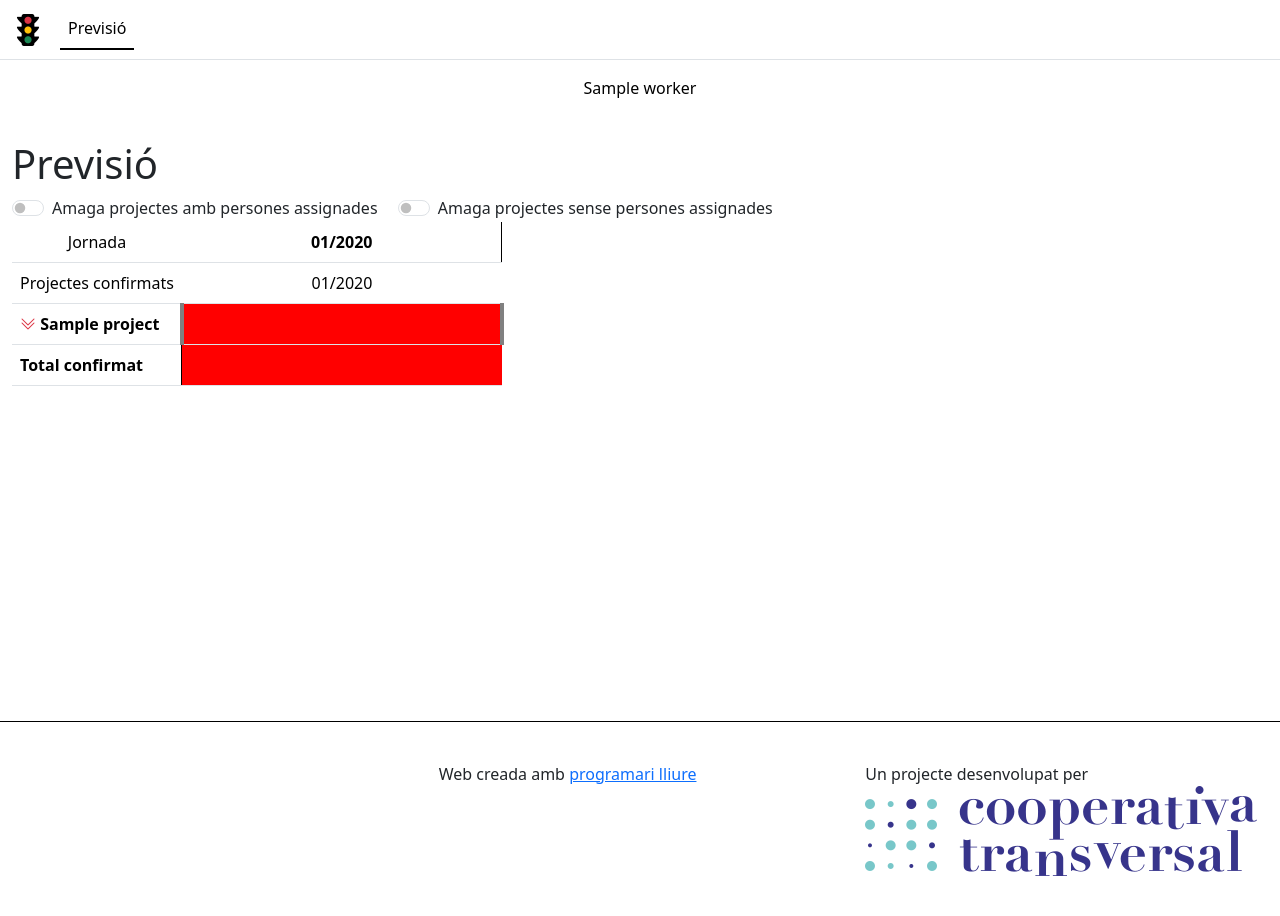
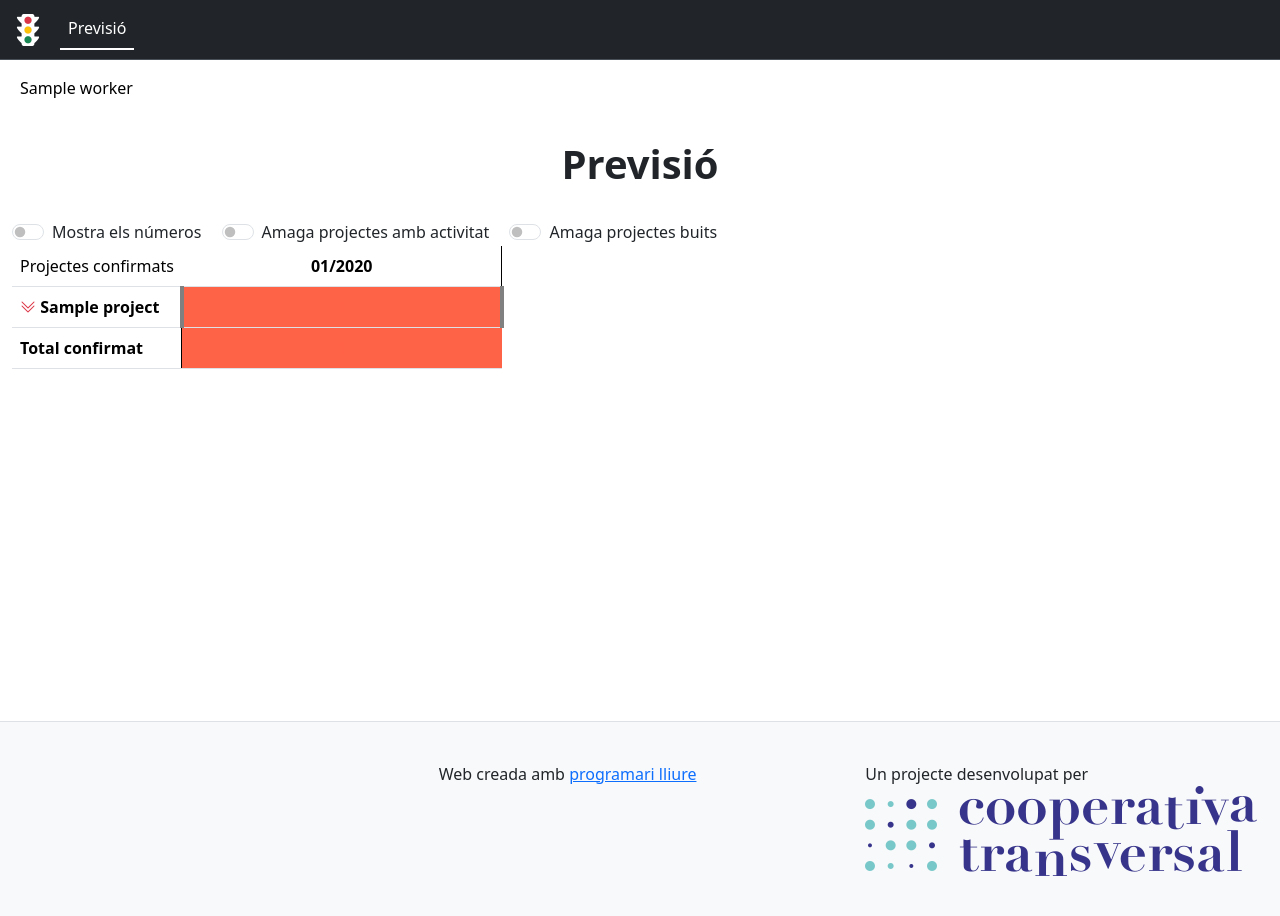
Before and after one commit to transversalcoop/semafor, a Django app: page /forecast in a window 1280 px wide. Run offline with Django 5.2, Linux system fonts and the light colour scheme; a user stored in the database is signed in; tables that the repository leaves empty hold one stand-in row (values such as "Sample post"); some libraries are stand-ins or nearby versions.

Commit message:
Better styles. Much more eficient views and real-time updates

```diff
--- a/semafor/models.py
+++ b/semafor/models.py
@@ -66,7 +66,7 @@ class Project(models.Model):
     def work_forecasts(self, worker=None):
         m = {}
         if worker:
-            forecasts = self.workforecast_set.filter(worker=worker)
+            forecasts = [x for x in self.workforecast_set.all() if x.worker == worker]
         else:
             forecasts = self.workforecast_set.all()
         for wa in forecasts:
@@ -92,7 +92,7 @@ class Project(models.Model):
 
     def content_classes(self, worker=None):
         if worker:
-            forecasts = self.workforecast_set.filter(worker=worker)
+            forecasts = (x for x in self.workforecast_set.all() if x.worker == worker)
         else:
             forecasts = self.workforecast_set.all()
 
--- a/semafor/static/style.css
+++ b/semafor/static/style.css
@@ -1,5 +1,11 @@
 body, wrapper {
   min-height: 100vh;
+}
+
+h1 {
+  font-weight: 600;
+  text-align: center;
+  margin-bottom: 2rem;
 }
 
 #content {
@@ -14,6 +20,10 @@ body, wrapper {
 }
 
 .navbar-nav .nav-link.active {
+  border-bottom: 2px solid white;
+}
+
+.navbar-nav.navbar-light .nav-link.active {
   border-bottom: 2px solid black;
 }
 
@@ -96,7 +106,7 @@ table.table th a:hover {
   width: 5rem;
 }
 
-.border-top {
+.border-top-black {
   border-top: 1px solid black !important;
 }
 
@@ -148,17 +146,9 @@ table.table th a:hover {
   color: orange !important;
 }
 
-.dedication-orange:hover {
-  color: black !important;
-}
-
 .dedication-red {
-  background-color: red !important;
-  color: red !important;
-}
-
-.dedication-red:hover {
-  color: white !important;
+  background-color: tomato !important;
+  color: tomato !important;
 }
 
 .dedication-black {
--- a/semafor/templates/fragments/forecast_all.html
+++ b/semafor/templates/fragments/forecast_all.html
@@ -7,10 +7,9 @@
   </div>
   <table class="table">
     <thead>
-      {{ table_head(_("Jornada"), time_span) }}
+      {{ table_head(_("Projectes confirmats"), time_span) }}
     </thead>
     <tbody>
-      {{ table_head(_("Projectes confirmats"), time_span, el="td") }}
       {{ projects_table(projects, time_span, confirmed_worked, total_worked, total_dedication, worker=object, project_forecasts=project_forecasts, worker_dedications=worker_dedications) }}
     </tbody>
   </table>
--- a/semafor/templates/semafor/_macros.html
+++ b/semafor/templates/semafor/_macros.html
@@ -8,8 +8,8 @@
 
 {% macro workers_menu(request, workers) %}
 <div class="navbar navbar-expand-md bd-navbar">
-  <nav class="container-fluid d-flex justify-content-center" aria-label="Navegació secundària">
-    <ul class="navbar-nav mb-2 mb-lg-0">
+  <nav class="container-fluid d-flex justify-content-start" aria-label="Navegació secundària">
+    <ul class="navbar-nav mb-2 mb-lg-0 navbar-light">
       {% for w in workers %}
       <li class="nav-item">
         {% set link = url("worker_forecast", args=[w.uuid]) %}
@@ -39,7 +39,7 @@
  {{ project_row(project, time_span, total_dedication, worker=worker, project_forecasts=project_forecasts, worker_dedications=worker_dedications) }}
 {% endfor %}
 
-<tr class="border-top">
+<tr class="border-top-black">
   <th class="fw-bold">{{ _("Total confirmat") }}</th>
   {% for year, month in time_span %}
     {% with total_worked=confirmed_worked[(year, month)], total_dedication=total_dedication[(year, month)] %}{% include 'fragments/forecast_total.html' %}{% endwith %}
@@ -47,13 +47,13 @@
 </tr>
 
 {% if len(projects.filter(confirmed=False)) > 0 %}
-<tr><td>{{ _("Projectes no confirmats") }}</td></tr>
+{{ table_head(_("Projectes no confirmats"), time_span, el="td") }}
 
 {% for project in projects.filter(confirmed=False) %}
  {{ project_row(project, time_span, total_dedication, worker=worker, project_forecasts=project_forecasts, worker_dedications=worker_dedications, confirmed=False) }}
 {% endfor %}
 
-<tr class="border-top">
+<tr class="border-top-black">
   <th class="fw-bold">{{ _("Total") }}</th>
   {% for year, month in time_span %}
     {% with total_worked=total_worked[(year, month)], total_dedication=total_dedication[(year, month)] %}{% include 'fragments/forecast_total.html' %}{% endwith %}
@@ -64,12 +64,19 @@
 
 {% macro toggle_rows_visibility_switches(project=False) %}
   <div class="form-check form-check-inline form-switch">
+    <input class="form-check-input" type="checkbox" role="switch" id="showNumbers" onchange="showNumbers(event.target.checked)">
+    <label class="form-check-label" for="showNumbers">
+      {{ _("Mostra els números") }}
+    </label>
+  </div>
+
+  <div class="form-check form-check-inline form-switch">
     <input class="form-check-input" type="checkbox" role="switch" id="hideFull" onchange="toggleFull(!event.target.checked)">
     <label class="form-check-label" for="hideFull">
       {% if project %}
-      {{ _("Amaga treballadores assignades al projecte") }}
+      {{ _("Amaga treballadores del projecte") }}
       {% else %}
-      {{ _("Amaga projectes amb persones assignades") }}
+      {{ _("Amaga projectes amb activitat") }}
       {% endif %}
     </label>
   </div>
@@ -80,7 +87,7 @@
       {% if project %}
       {{ _("Amaga treballadores no assignades al projecte") }}
       {% else %}
-      {{ _("Amaga projectes sense persones assignades") }}
+      {{ _("Amaga projectes buits") }}
       {% endif %}
     </label>
   </div>
@@ -141,7 +148,7 @@
 </tr>
 {% endfor %}
 
-<tr class="border-top">
+<tr class="border-top-black">
   <th class="fw-bold">{{ _("Total") }}</th>
   {% for year, month in time_span %}
     {% with total_worked=total_worked[(year, month)], total_dedication=total_dedication[(year, month)] %}{% include 'fragments/forecast_total.html' %}{% endwith %}
@@ -155,3 +162,19 @@
     {% with total_worked=totals[(year, month)], total_dedication=worker_dedications.get(worker.uuid, {}).get((year, month), {}).dedication, explanation=explanations[(year, month)] %}{% include 'fragments/project_month_forecast.html' %}{% endwith %}
   {% endfor %}
 {% endmacro %}
+
+{% macro breadcrumb(links) %}
+<nav aria-label="breadcrumb">
+  <ol class="breadcrumb">
+    {% for link in links %}
+    <li class="breadcrumb-item {% if loop.last %}active{% endif %}" {% if loop.last %}aria-current="page"{% endif %}>
+      {% if link.href %}
+      <a href="{{ link.href }}">{{ link.name }}</a>
+      {% else %}
+      {{ link.name }}
+      {% endif %}
+    </li>
+    {% endfor %}
+  </ol>
+</nav>
+{% endmacro %}
--- a/semafor/templates/semafor/base.html
+++ b/semafor/templates/semafor/base.html
@@ -24,8 +24,11 @@
     <link href="{{ static("style.css") }}" rel="stylesheet">
     <title>Semàfor</title>
   </head>
-
-  <body {% if not settings.DEBUG %}hx-boost="true"{% endif %}>
+  <body
+  {# TODO does not work well with websockets, as explained here https://www.reddit.com/r/htmx/comments/1ckskb0/issue_with_hxboosttrue_and_websockets_extension/
+  Put again if problem gets fixed in ws.js
+  {% if not settings.DEBUG %}hx-boost="true"{% endif %} #}
+  >
     {% if settings.STAGING_ENVIRONMENT_NAME %}
     <div class="staging-bow">
       {{ settings.STAGING_ENVIRONMENT_NAME }}
@@ -37,7 +40,7 @@
       </div>
     </div>
     <header>
-      <div class="navbar navbar-expand-md bd-navbar border-bottom">
+      <div class="navbar navbar-expand-md bd-navbar border-bottom bg-dark" data-bs-theme="dark">
         <nav class="container-fluid flex-wrap flex-md-nowrap" aria-label="Navegació principal">
           <a class="navbar-brand" href="/">
             <img src="{{ static("semafor.png") }}" class="h-2rem">
@@ -54,10 +57,11 @@
     <wrapper class="d-flex flex-column">
       <main id="content">
         <div class="container-fluid py-4">
+{% block breadcrumb %}{% endblock %}
 {% block content %}{% endblock %}
         </div>
       </main>
-      <footer class="border-top">
+      <footer class="bg-light border-top">
         <div class="py-3 my-4 container-fluid">
           <div class="row">
             <div class="col-lg-4">
@@ -92,6 +96,13 @@ function showClass(klass) {
 }
 function toggleEmpty(show) { if (show) { showClass("empty") } else { hideClass("empty") } }
 function toggleFull(show) { if (show) { showClass("full") } else { hideClass("full") } }
+function showNumbers(show) {
+  if (show) {
+    document.getElementById("content").classList.add("show-numbers");
+  } else {
+    document.getElementById("content").classList.remove("show-numbers");
+  }
+}
     </script>
   </body>
 </html>
--- a/semafor/templates/semafor/project_forecast.html
+++ b/semafor/templates/semafor/project_forecast.html
@@ -1,9 +1,13 @@
 {% extends "semafor/base.html" %}
 
-{% from 'semafor/_macros.html' import workers_menu %}
+{% from 'semafor/_macros.html' import workers_menu, breadcrumb %}
 
 {% block submenu %}
 {{ workers_menu(request, workers) }}
+{% endblock %}
+
+{% block breadcrumb %}
+{{ breadcrumb([{"name": _("Previsió"), "href": url("forecast")}, {"name": _("Projectes")}, {"name": object.name}]) }}
 {% endblock %}
 
 {% block content %}
--- a/semafor/templates/semafor/worker_forecast.html
+++ b/semafor/templates/semafor/worker_forecast.html
@@ -1,9 +1,13 @@
 {% extends "semafor/base.html" %}
 
-{% from 'semafor/_macros.html' import workers_menu %}
+{% from 'semafor/_macros.html' import workers_menu, breadcrumb %}
 
 {% block submenu %}
 {{ workers_menu(request, workers) }}
+{% endblock %}
+
+{% block breadcrumb %}
+{{ breadcrumb([{"name": _("Previsió"), "href": url("forecast")}, {"name": _("Treballadores")}, {"name": object.name}]) }}
 {% endblock %}
 
 {% block content %}
--- a/semafor/views.py
+++ b/semafor/views.py
@@ -1,3 +1,5 @@
+import redis
+
 from django.urls import reverse
 from django.http import HttpResponse
 from django.shortcuts import redirect, render
@@ -9,7 +11,10 @@ from asgiref.sync import async_to_sync
 from channels.layers import get_channel_layer
 
 from semafor.models import Project, Worker, WorkerMonthDedication, WorkForecast
-from semafor.utils import months_range
+from semafor.utils import months_range, parse_int_safe
+
+# TODO extract from settings
+r = redis.Redis(host="redis", port=6379, decode_responses=True)
 
 # Helpers
 
@@ -27,7 +32,9 @@ class IgnoreResponseMixin:
 
 
 def add_projects_context(context, worker=None):
-    projects = Project.objects.filter(archived=False)
+    projects = Project.objects.filter(archived=False).prefetch_related(
+        "workforecast_set__worker"
+    )
     context["projects"] = projects
     context["workers"] = Worker.objects.all()
     dates_start = [x.date_start for x in projects]
@@ -39,11 +46,14 @@ def add_projects_context(context, worker=None):
 
     add_worked(context, projects, worker=worker)
 
+    workforecasts = WorkForecast.objects.all().prefetch_related("project", "worker")
     if worker:
         project_forecasts = {}
         for p in projects:
             project_forecasts[p.uuid] = {}
-            for pa in WorkForecast.objects.filter(project=p, worker=worker):
+            for pa in (
+                x for x in workforecasts if x.project == p and x.worker == worker
+            ):
                 k = (pa.year, pa.month)
                 project_forecasts[p.uuid][k] = pa
 
@@ -71,9 +81,11 @@ def add_dedications(context, worker=None):
     total_dedication = {}
     worker_dedications = {}
     if worker:
-        dedications = WorkerMonthDedication.objects.filter(worker=worker)
+        dedications = WorkerMonthDedication.objects.filter(
+            worker=worker
+        ).prefetch_related("worker")
     else:
-        dedications = WorkerMonthDedication.objects.all()
+        dedications = WorkerMonthDedication.objects.all().prefetch_related("worker")
     for wd in dedications:
         k = (wd.year, wd.month)
         total_dedication.setdefault(k, 0)
@@ -140,6 +152,9 @@ class WorkerForecastView(StaffRequiredMixin, DetailView):
 class ProjectForecastView(StaffRequiredMixin, DetailView):
     model = Project
     template_name = "semafor/project_forecast.html"
+
+    def get_queryset(self):
+        return super().get_queryset().prefetch_related("workforecast_set__worker")
 
     def get_context_data(self, **kwargs):
         return add_workers_context(self.get_object())
@@ -215,6 +230,9 @@ class UpdateWorkForecastView(StaffRequiredMixin, UpdateView):
         return add_total_dedication_context(context, self.object)
 
 
+# TODO better performance for rendering those templates; django debug toolbar does not know how many
+# db requests are made
+# TODO maybe also to this update in a thread, so the response to the post is not delayed
 def update_forecast_pages(worker=None, project=None):
     channel_layer = get_channel_layer()
 
@@ -223,36 +241,49 @@ def update_forecast_pages(worker=None, project=None):
     else:
         workers = Worker.objects.all()
 
-    for worker in workers:
-        content = render_to_string(
-            "fragments/worker_forecast.html",
-            add_projects_context({"object": worker}, worker=worker),
-        )
-        async_to_sync(channel_layer.group_send)(
-            f"forecast_worker_{worker.uuid}",
-            {"type": "forecast_update", "content": content},
-        )
-
     if project:
         projects = [project]
     else:
         projects = Project.objects.all()
 
+    subscription_groups = (
+        [f"forecast_worker_{worker.uuid}" for worker in workers]
+        + [f"forecast_project_{project.uuid}" for project in projects]
+        + ["forecast_all"]
+    )
+    counts = [parse_int_safe(x) for x in r.mget(subscription_groups)]
+    group_counts = dict(zip(subscription_groups, counts))
+
+    for worker in workers:
+        group = f"forecast_worker_{worker.uuid}"
+        if group_counts[group] > 0:
+            content = render_to_string(
+                "fragments/worker_forecast.html",
+                add_projects_context({"object": worker}, worker=worker),
+            )
+            async_to_sync(channel_layer.group_send)(
+                group,
+                {"type": "forecast_update", "content": content},
+            )
+
     for project in projects:
+        group = f"forecast_project_{project.uuid}"
+        if group_counts[group] > 0:
+            content = render_to_string(
+                "fragments/project_forecast.html",
+                add_workers_context(project),
+            )
+            async_to_sync(channel_layer.group_send)(
+                group,
+                {"type": "forecast_update", "content": content},
+            )
+
+    if group_counts["forecast_all"] > 0:
         content = render_to_string(
-            "fragments/project_forecast.html",
-            add_workers_context(project),
+            "fragments/forecast_all.html",
+            add_projects_context({}),
         )
         async_to_sync(channel_layer.group_send)(
-            f"forecast_project_{project.uuid}",
+            f"forecast_all",
             {"type": "forecast_update", "content": content},
         )
-
-    content = render_to_string(
-        "fragments/forecast_all.html",
-        add_projects_context({}),
-    )
-    async_to_sync(channel_layer.group_send)(
-        f"forecast_all",
-        {"type": "forecast_update", "content": content},
-    )
```
Also changed, not shown: other parts of semafor/static/style.css (+50 -18 lines), semafor/consumers.py (+9 -0 lines), semafor/utils.py (+7 -0 lines), semafor/static/semafor.png.
